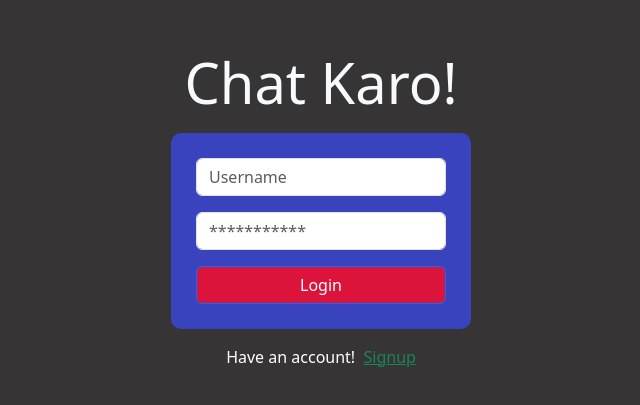
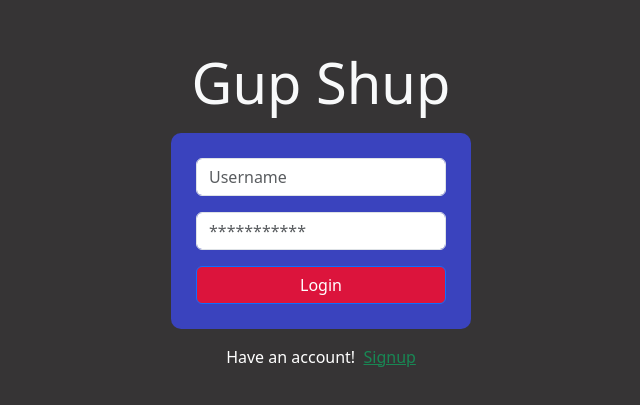
Before and after one commit to niyooshawebsites/chatSys, a React (Vite) app in the folder chatKaroFront/: page / in a window 1280 px wide. Shown: the part 191-596 px from the top of the page, without its empty margins (319-959 px from the left). Built offline with nearby package versions, Linux system fonts and the light colour scheme; no server answers.

Commit message:
App name changed

```diff
--- a/chatKaroFront/src/components/login/Login.jsx
+++ b/chatKaroFront/src/components/login/Login.jsx
@@ -55,7 +55,7 @@ const Login = () => {
 
   return (
     <div className="form-container">
-      <h1 className="text-light display-4 mb-3">Chat Karo!</h1>
+      <h1 className="text-light display-4 mb-3">Gup Shup</h1>
       <form action="" className="login-form" onSubmit={handleFormSubmit}>
         <div className="form-group mb-3">
           <input
--- a/chatKaroFront/src/components/signup/Signup.jsx
+++ b/chatKaroFront/src/components/signup/Signup.jsx
@@ -46,7 +46,7 @@ const Signup = () => {
 
   return (
     <div className="form-container">
-      <h1 className="text-light display-4 mb-3">Chat Karo!</h1>
+      <h1 className="text-light display-4 mb-3">Gup Shup</h1>
       <form action="" className="signup-form" onSubmit={onSignupSubmit}>
         <div className="form-group mb-3">
           <input
```
